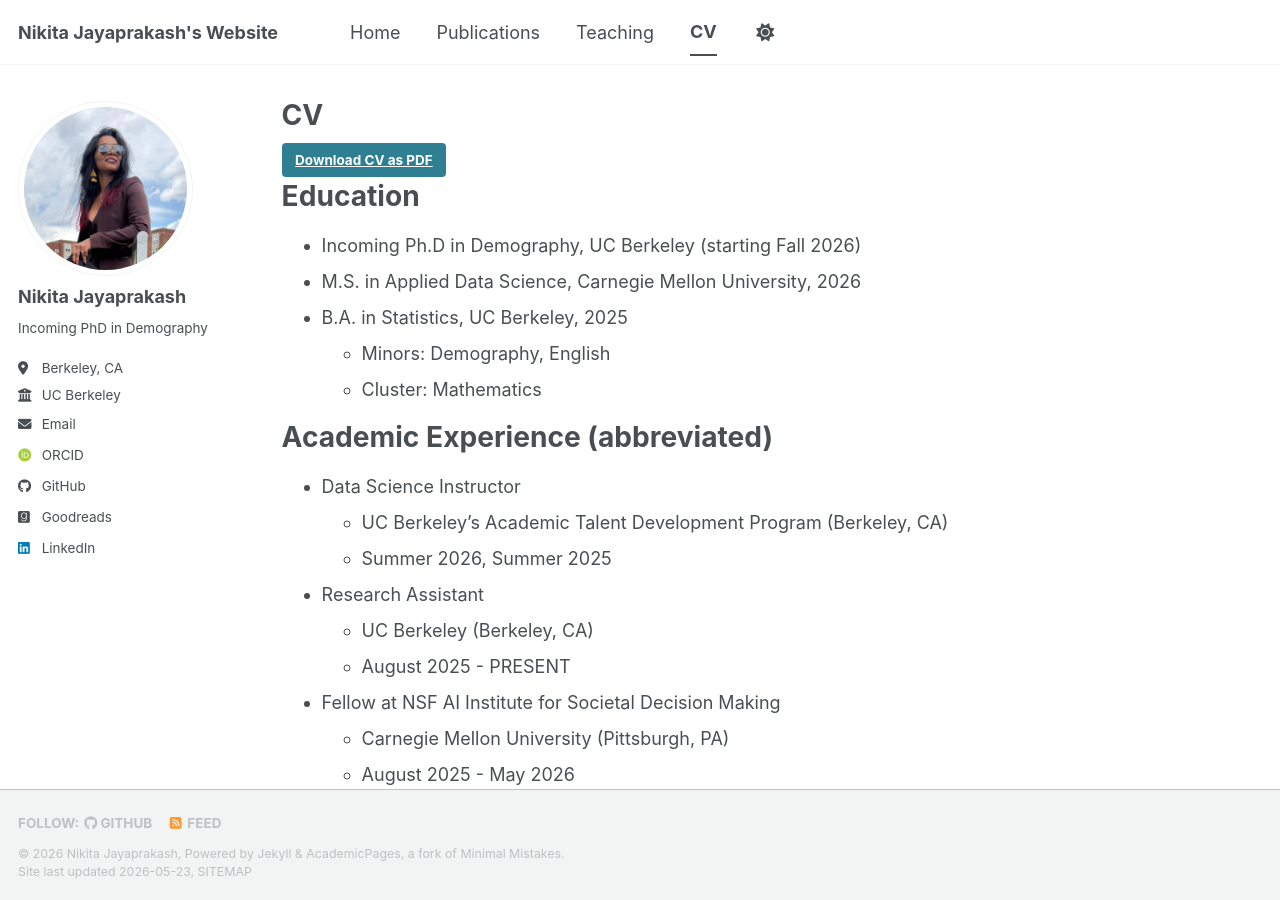
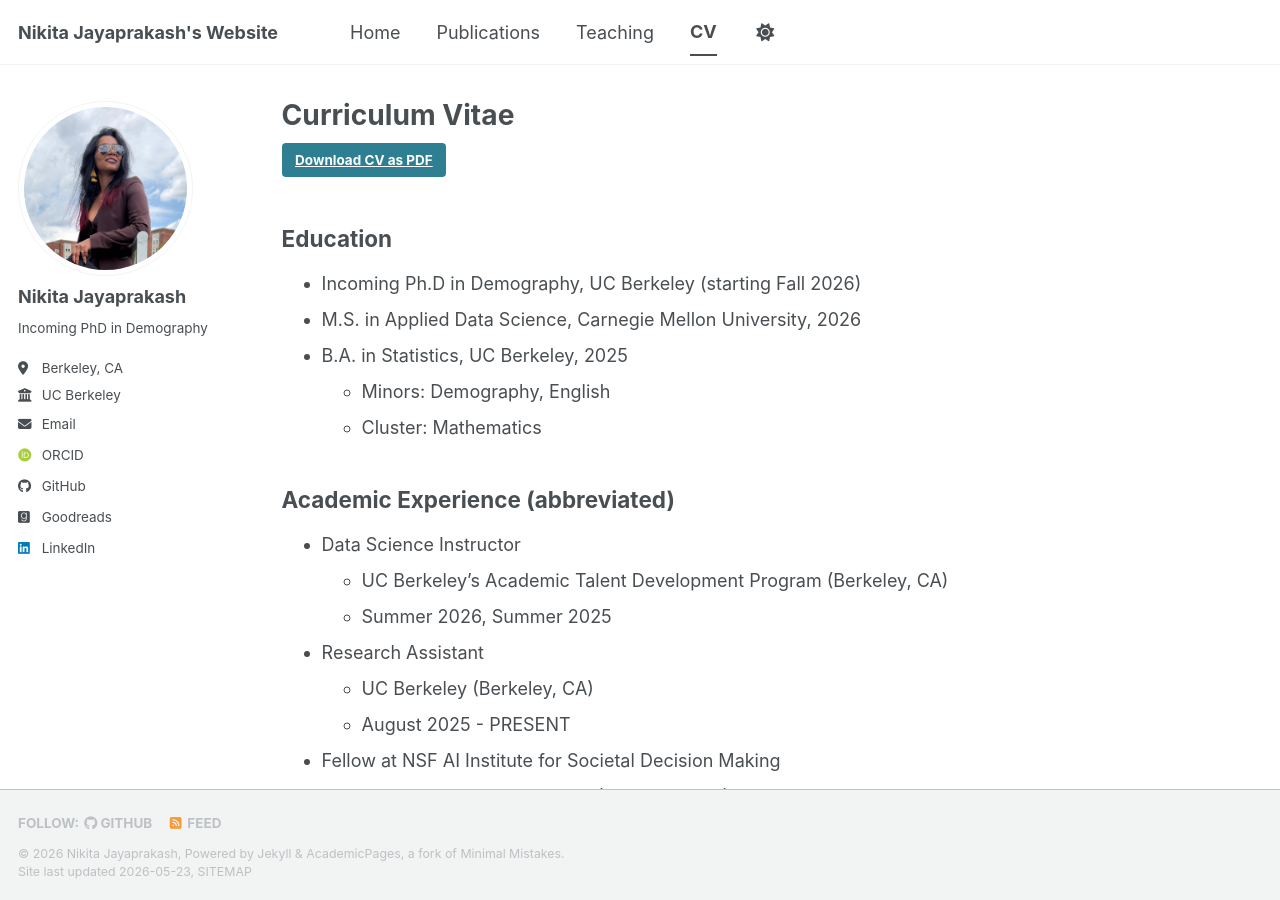
Before and after one commit to nikita-jaya/nikita-jaya.github.io, a Jekyll site: the page built from _pages/cv.md, in a window 1280 px wide and 900 px high. Built offline with Jekyll 4.4.1, drawn with Linux system fonts in a browser that asks for light colours; some web fonts are replaced; a script bundle is joined from its source files by our own code; library files that are not in the unit come from our copies.

Commit message:
update cv

```diff
--- a/_pages/cv.md
+++ b/_pages/cv.md
@@ -1,6 +1,6 @@
 ---
 layout: archive
-title: "CV"
+title: "Curriculum Vitae"
 permalink: /cv/
 author_profile: true
 redirect_from:
@@ -13,16 +13,16 @@ redirect_from:
   <a href="{{ base_path }}/files/Jayaprakash-Nikita.pdf" class="btn btn--primary">Download CV as PDF</a>
 </div>
 
-Education
-======
+## Education
+
 * Incoming Ph.D in Demography, UC Berkeley (starting Fall 2026)
 * M.S. in Applied Data Science, Carnegie Mellon University, 2026
 * B.A. in Statistics, UC Berkeley, 2025
   * Minors: Demography, English
   * Cluster: Mathematics
 
-Academic Experience (abbreviated)
-======
+## Academic Experience (abbreviated)
+
 * Data Science Instructor
   * UC Berkeley’s Academic Talent Development Program (Berkeley, CA)
   * Summer 2026, Summer 2025
@@ -47,8 +47,8 @@ Academic Experience (abbreviated)
   * UC Berkeley (Berkeley, CA)
   * January 2023 - May 2025
 
-Professional Experience (abbreviated)
-======
+## Professional Experience (abbreviated)
+
 * Development Research Intern
   * KQED (San Francisco, CA)
   * January 2025 - June 2025
@@ -61,8 +61,8 @@ Professional Experience (abbreviated)
   * Hyphenova (Remote)
   * January 2024 - May 2024
 
-Skills
-======
+## Skills
+
 * Programming Languages:
   * Python (pandas, numpy, matplotlib, xgboost, scikit-learn, pytorch, streamlit)
   * R (dplyr, tidyr, lubridate, ggplot2, caret, xgboost, randomForest, purrr, Shiny)
@@ -72,14 +72,14 @@ Skills
 * Domain Experience: academic research, education, academic writing (IMRad), open-source software, nonprofit environments
 
 
-Publications
-======
+## Publications
+
   <ul>{% for post in site.publications reversed %}
     {% include archive-single-cv.html %}
   {% endfor %}</ul>
 
-Teaching
-======
+## Teaching
+
   <ul>{% for post in site.teaching reversed %}
     {% include archive-single-cv.html %}
   {% endfor %}</ul>
```
